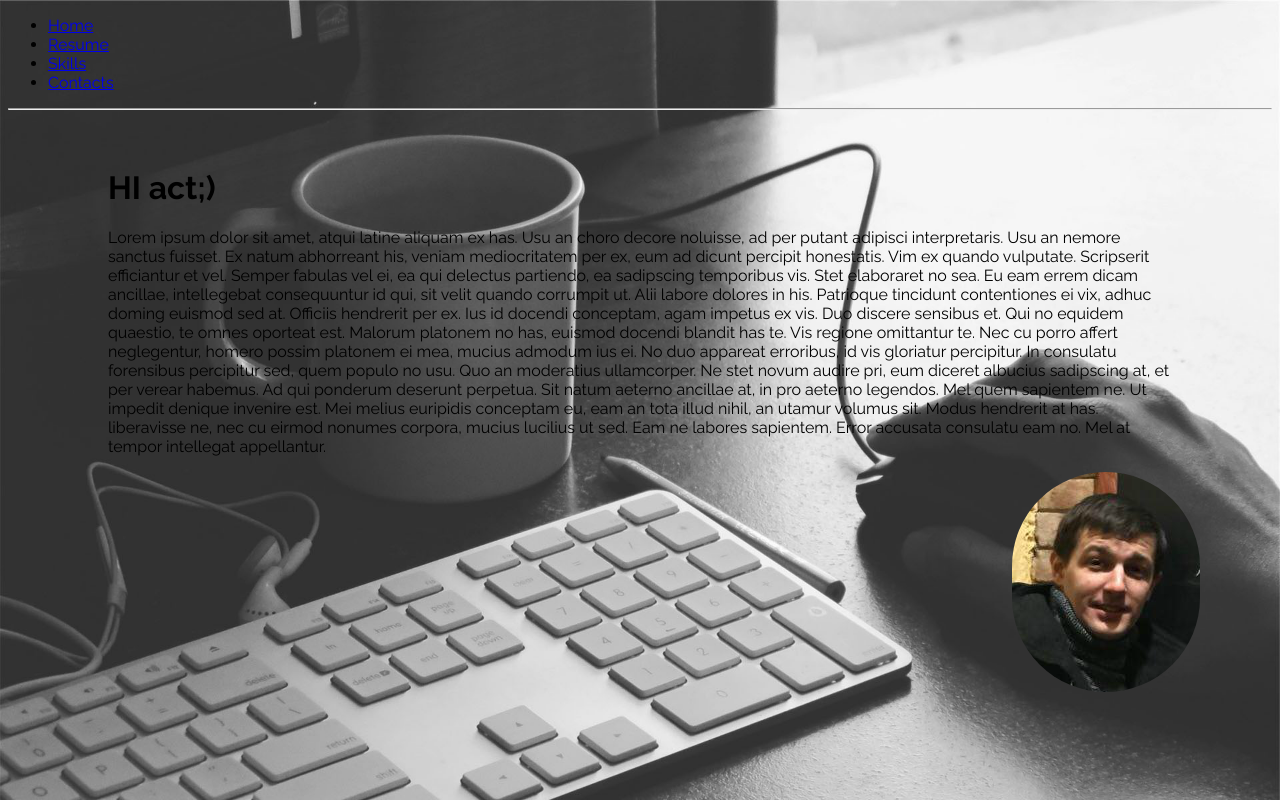
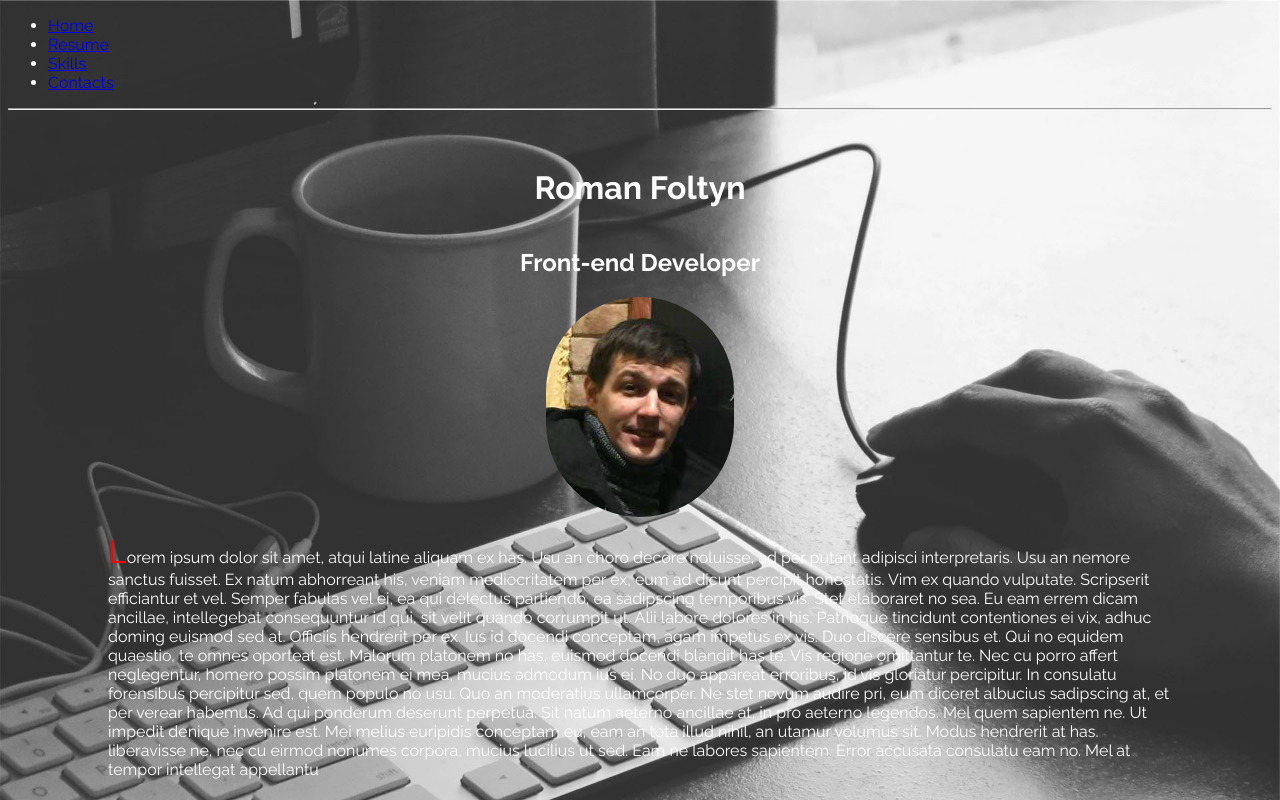
Before and after one commit to romfol/GH_JS, a React (Create React App) app in the folder portfolio_app/: page / in a window 1280 px wide. Built offline with nearby package versions, Linux system fonts and the light colour scheme.

Commit message:
inter commit

```diff
--- a/portfolio_app/src/containers/App/App.js
+++ b/portfolio_app/src/containers/App/App.js
@@ -1,10 +1,5 @@
 import React, { Component } from 'react';
 import Navigation from "../../routes";
-//import Background from "../assets/bckg-photo.jpg"
-
-//const divchuk = {
-//    backgroundImage: `url(${Background}) `
-//}
 
 class App extends Component {
   render() {
--- a/portfolio_app/src/containers/Home/Home.js
+++ b/portfolio_app/src/containers/Home/Home.js
@@ -1,12 +1,7 @@
 import React, {Component} from 'react';
-import styled from 'styled-components';
 import {Container} from '../../theme/grid';
-
-const Image = styled.img`
-    border-radius: 100px;
-    position: absolute;
-    right: 5em;
-    `;
+import  {Image} from  './Home.style';
+import {Wrapper} from './Home.style';
 
 export default class Home extends Component {
    // static propTypes = {};
@@ -14,19 +9,19 @@ export default class Home extends Component {
     render() {
         return (
         <Container>
-            <h1>HI act;)</h1>
-            <p>Lorem ipsum dolor sit amet, atqui latine aliquam ex has. Usu an choro decore noluisse, ad per putant adipisci interpretaris. Usu an nemore sanctus fuisset. Ex natum abhorreant his, veniam mediocritatem per ex, eum ad dicunt percipit honestatis. Vim ex quando vulputate. Scripserit efficiantur et vel. Semper fabulas vel ei, ea qui delectus partiendo, ea sadipscing temporibus vis.
-
-                Stet elaboraret no sea. Eu eam errem dicam ancillae, intellegebat consequuntur id qui, sit velit quando corrumpit ut. Alii labore dolores in his. Patrioque tincidunt contentiones ei vix, adhuc doming euismod sed at. Officiis hendrerit per ex. Ius id docendi conceptam, agam impetus ex vis.
-
-                Duo discere sensibus et. Qui no equidem quaestio, te omnes oporteat est. Malorum platonem no has, euismod docendi blandit has te. Vis regione omittantur te.
-
-                Nec cu porro affert neglegentur, homero possim platonem ei mea, mucius admodum ius ei. No duo appareat erroribus, id vis gloriatur percipitur. In consulatu forensibus percipitur sed, quem populo no usu. Quo an moderatius ullamcorper. Ne stet novum audire pri, eum diceret albucius sadipscing at, et per verear habemus. Ad qui ponderum deserunt perpetua.
-
-                Sit natum aeterno ancillae at, in pro aeterno legendos. Mel quem sapientem ne. Ut impedit denique invenire est. Mei melius euripidis conceptam eu, eam an tota illud nihil, an utamur volumus sit.
-
-                Modus hendrerit at has. liberavisse ne, nec cu eirmod nonumes corpora, mucius lucilius ut sed. Eam ne labores sapientem. Error accusata consulatu eam no. Mel at tempor intellegat appellantur.</p>
+            <Wrapper>
+            <h1>Roman Foltyn</h1>
+            <h2>Front-end Developer</h2>
             <Image src={require('../../assets/me.png')} alt="myself"/>
+            </Wrapper>
+            <p>
+                    Lorem ipsum dolor sit amet, atqui latine aliquam ex has. Usu an choro decore noluisse, ad per putant adipisci interpretaris. Usu an nemore sanctus fuisset. Ex natum abhorreant his, veniam mediocritatem per ex, eum ad dicunt percipit honestatis. Vim ex quando vulputate. Scripserit efficiantur et vel. Semper fabulas vel ei, ea qui delectus partiendo, ea sadipscing temporibus vis.
+                    Stet elaboraret no sea. Eu eam errem dicam ancillae, intellegebat consequuntur id qui, sit velit quando corrumpit ut. Alii labore dolores in his. Patrioque tincidunt contentiones ei vix, adhuc doming euismod sed at. Officiis hendrerit per ex. Ius id docendi conceptam, agam impetus ex vis.
+                    Duo discere sensibus et. Qui no equidem quaestio, te omnes oporteat est. Malorum platonem no has, euismod docendi blandit has te. Vis regione omittantur te.
+                    Nec cu porro affert neglegentur, homero possim platonem ei mea, mucius admodum ius ei. No duo appareat erroribus, id vis gloriatur percipitur. In consulatu forensibus percipitur sed, quem populo no usu. Quo an moderatius ullamcorper. Ne stet novum audire pri, eum diceret albucius sadipscing at, et per verear habemus. Ad qui ponderum deserunt perpetua.
+                    Sit natum aeterno ancillae at, in pro aeterno legendos. Mel quem sapientem ne. Ut impedit denique invenire est. Mei melius euripidis conceptam eu, eam an tota illud nihil, an utamur volumus sit.
+                    Modus hendrerit at has. liberavisse ne, nec cu eirmod nonumes corpora, mucius lucilius ut sed. Eam ne labores sapientem. Error accusata consulatu eam no. Mel at tempor intellegat appellantu
+                </p>
         </Container>
         )
     }
--- /dev/null
+++ b/portfolio_app/src/containers/Home/Home.style.js
@@ -0,0 +1,11 @@
+import styled from 'styled-components';
+
+export const Image = styled.img`
+    border-radius: 100px;
+    `;
+
+export const Wrapper = styled.div`
+    display: flex;
+    flex-direction: column;
+    align-items: center;
+    `;
--- a/portfolio_app/src/theme/globalStyles.js
+++ b/portfolio_app/src/theme/globalStyles.js
@@ -1,12 +1,17 @@
 import {injectGlobal} from 'styled-components';
-import Background from "../assets/bckg-photo.jpg"
 
 injectGlobal`
     @import url('https://fonts.googleapis.com/css?family=Raleway:100,300,400,600,700,800');
     body {
         font-family: 'Raleway', sans-serif;
-        background-image: url(${Background});
+        background-image: url('${require('../assets/bckg-photo.jpg')}');
         background-size: 100%;
         background-repeat: no-repeat;
-     }
+        background-color: #cccccc;
+        color: white;
+    }
+    p::first-letter {
+        color: #ff0000;
+        font-size: xx-large;
+    }
     `;
--- a/portfolio_app/src/theme/grid.js
+++ b/portfolio_app/src/theme/grid.js
@@ -1,8 +1,7 @@
 import styled from 'styled-components';
 
 export const Container = styled.div`
-    padding-left:  100px;
+    padding-left: 100px;
     padding-right: 100px;
     padding-top: 30px;
-
 `;
```
